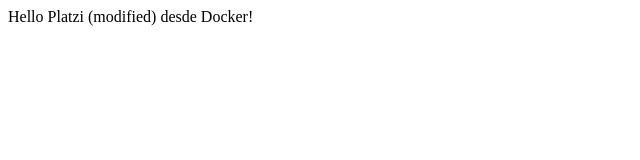
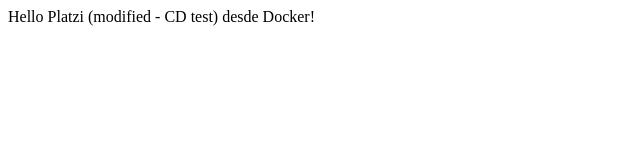
Before and after one commit to JairAviles/devops-demo, a website: page public/index.html in a window 1280 px wide. Shown: the full height of the page, 0-640 px from the left. Drawn offline with Linux system fonts and the light colour scheme.

Commit message:
add html change [cd]

```diff
--- a/public/index.html
+++ b/public/index.html
@@ -3,6 +3,6 @@
 		<title>Hola amigos</title>
 	</head>
 	<body>
-		Hello Platzi (modified) desde Docker!
+		Hello Platzi (modified - CD test) desde Docker!
 	</body>
 </html>
```
